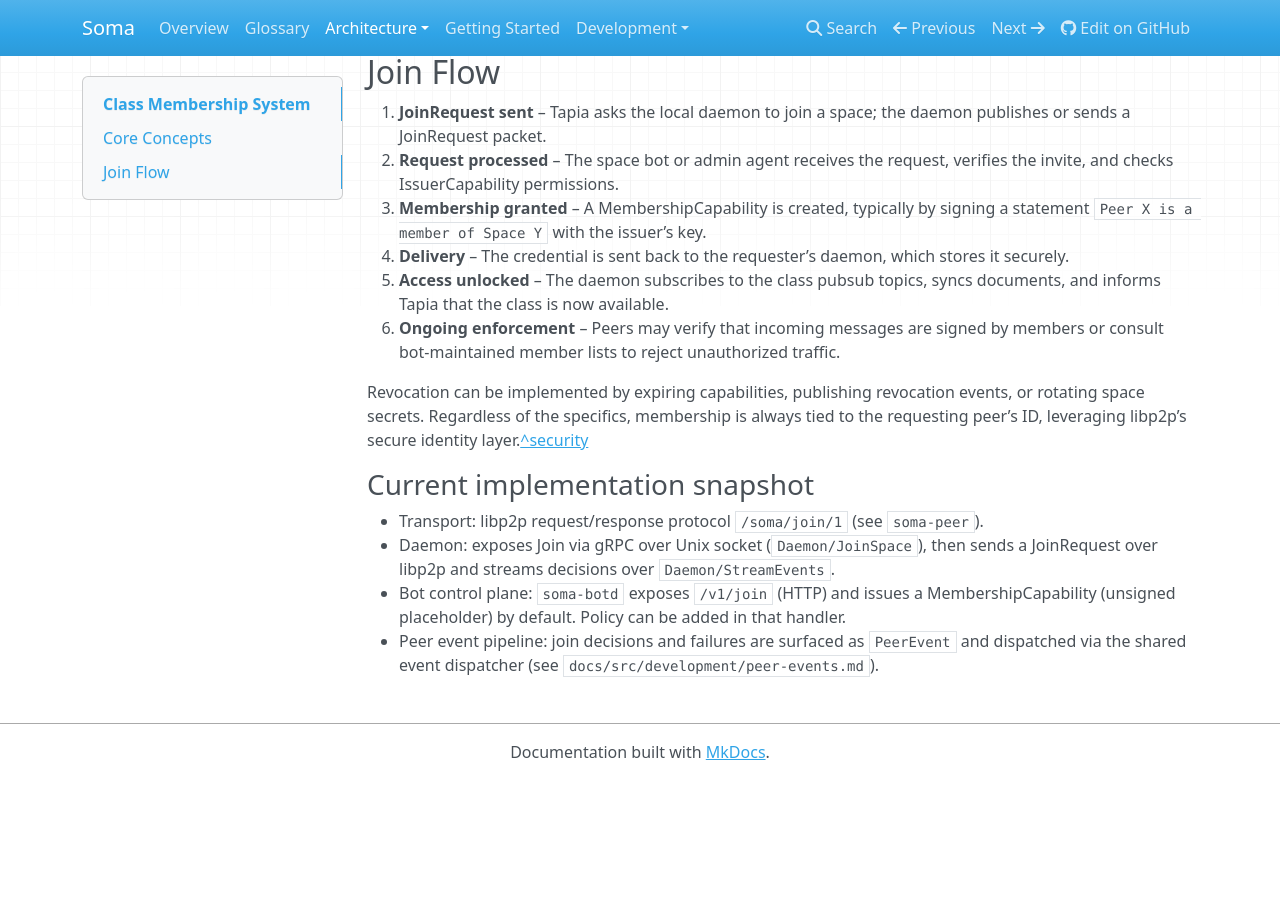
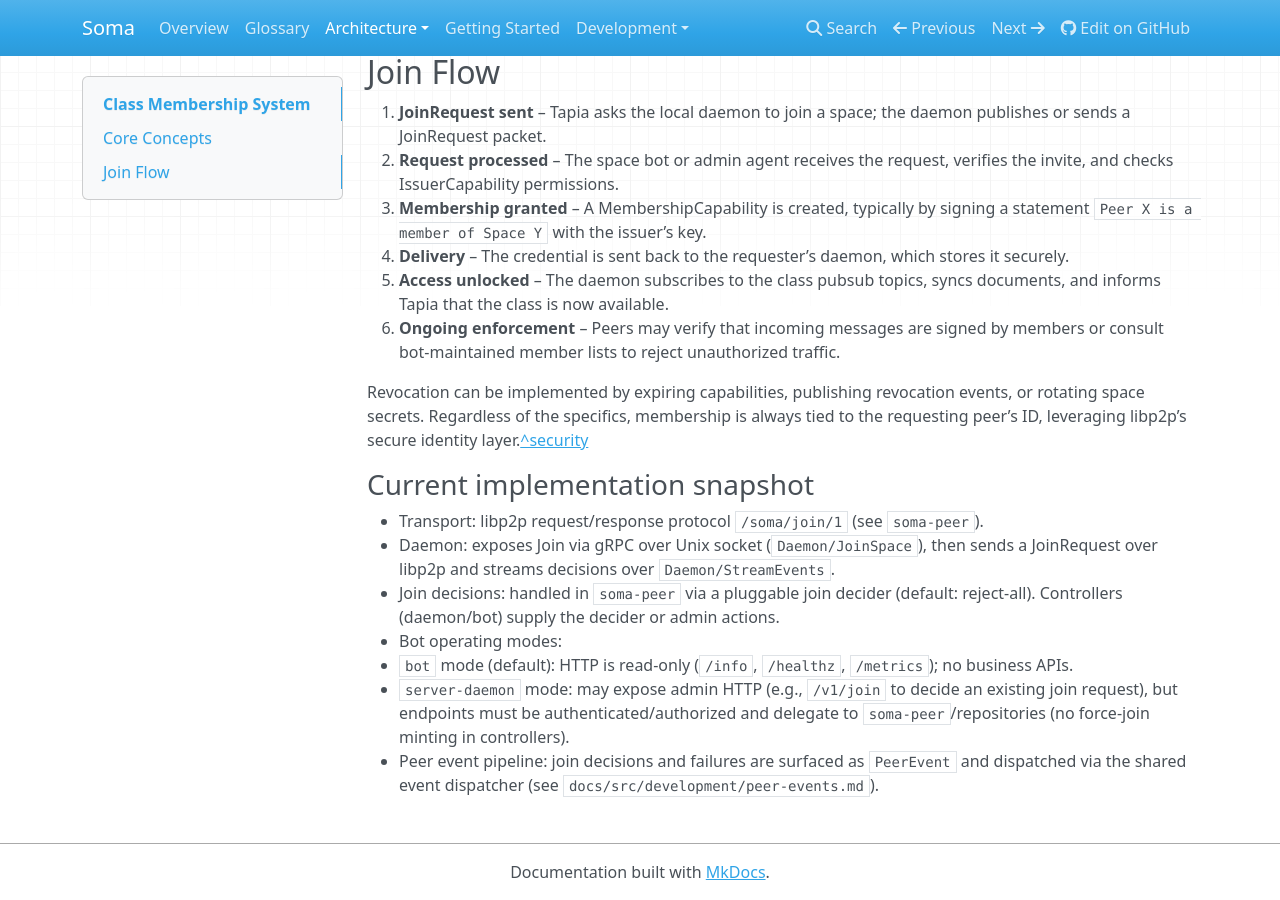
Before and after one commit to stephane-segning/soma, an MkDocs documentation site: the page built from docs/src/architecture/class-membership.md, in a window 1280 px wide and 900 px high, scrolled down 782 px. Built offline with MkDocs 1.6.1, drawn with Linux system fonts in a browser that asks for light colours; nearby versions of some CDN libraries; before the commit the page ends 1562 px from its top, so only the background shows below that.

Commit message:
feat: update class membership documentation with join decisions and bot operating modes

```diff
--- a/docs/src/architecture/class-membership.md
+++ b/docs/src/architecture/class-membership.md
@@ -43,7 +43,10 @@
 
 - Transport: libp2p request/response protocol `/soma/join/1` (see `soma-peer`).
 - Daemon: exposes Join via gRPC over Unix socket (`Daemon/JoinSpace`), then sends a JoinRequest over libp2p and streams decisions over `Daemon/StreamEvents`.
-- Bot control plane: `soma-botd` exposes `/v1/join` (HTTP) and issues a MembershipCapability (unsigned placeholder) by default. Policy can be added in that handler.
+- Join decisions: handled in `soma-peer` via a pluggable join decider (default: reject-all). Controllers (daemon/bot) supply the decider or admin actions.
+- Bot operating modes:
+  - `bot` mode (default): HTTP is read-only (`/info`, `/healthz`, `/metrics`); no business APIs.
+  - `server-daemon` mode: may expose admin HTTP (e.g., `/v1/join` to decide an existing join request), but endpoints must be authenticated/authorized and delegate to `soma-peer`/repositories (no force-join minting in controllers).
 - Peer event pipeline: join decisions and failures are surfaced as `PeerEvent` and dispatched via the shared event dispatcher (see `docs/src/development/peer-events.md`).
 
 [^security]: https://docs.libp2p.io/concepts/security/security-considerations/
```
Also changed, not shown: DEVELOPING.md (added).
